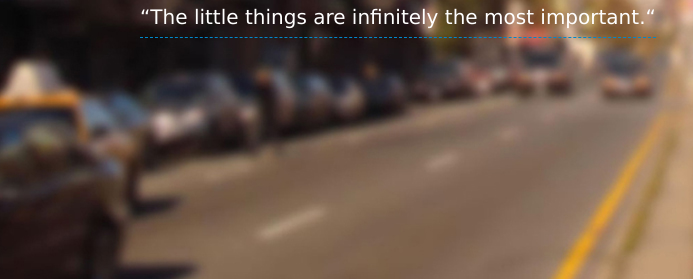
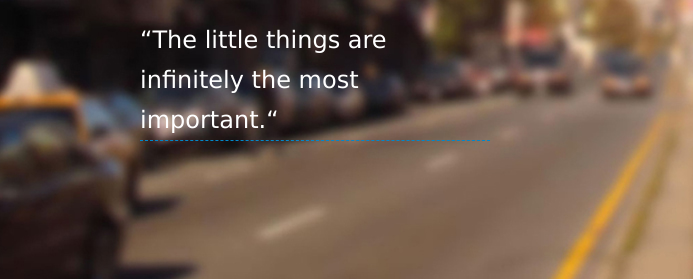
Before and after one commit to kirushanths/dine, a plain HTML site: page thinksimple/index.html in a window 1280 px wide. Shown: the part 364-643 px from the top of the page, 0-693 px from the left. Drawn offline with Linux system fonts and the light colour scheme.

Commit message:
minor fix

```diff
--- a/thinksimple/css/kiru.css
+++ b/thinksimple/css/kiru.css
@@ -113,9 +113,13 @@ body { font-family:'Lucida Grande'; background:#333; }
 	#intro { background:url('../../img/new_york.jpg') black; height:614px; overflow:hidden;}
 
 	.group_bannner_left { padding-top:170px; height:350px; color:white; padding-left:30px; }
-	.group_bannner_left h2 { font-weight:normal; font-size:20px; color:white; float:left; clear:both; margin:0; padding-top:0px; }
+	.group_bannner_left h2 { font-weight:normal; font-size:24px; width: 350px; color:white; float:left; clear:both; margin:0; padding-top:0px; }
 	.group_bannner_left h1 { font-weight:normal; font-size:54px; color:#ccc; float:left; font-weight:bold; }
-    .group_bannner_left img { }
+    .group_bannner_left img {top: 159px; }
+    .group_bannner_left h2 {margin-top: 23px; }
+
+
+
     #hand{position: relative; bottom: 518px; left: 587px}
     #ios_image_mini {position: absolute; left: 12px; top: 80px;}
 
```
